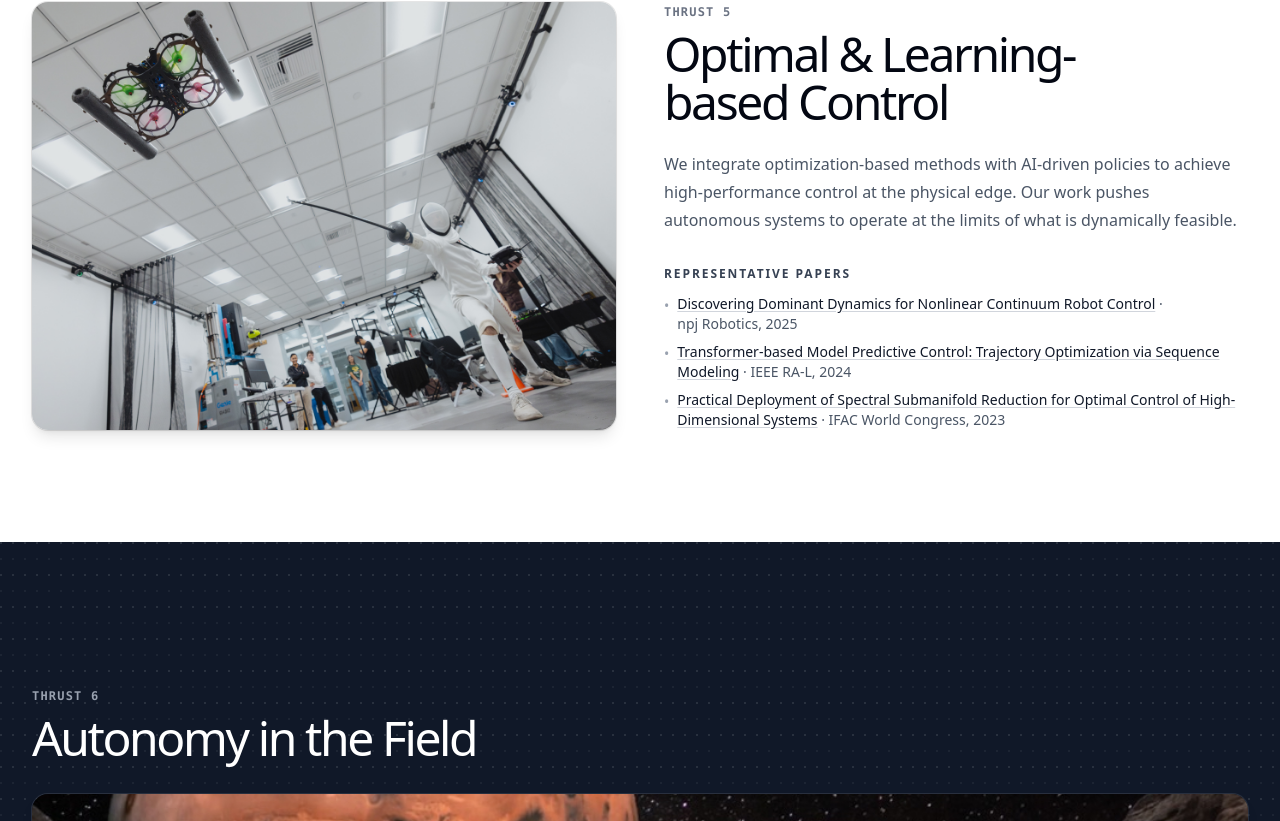
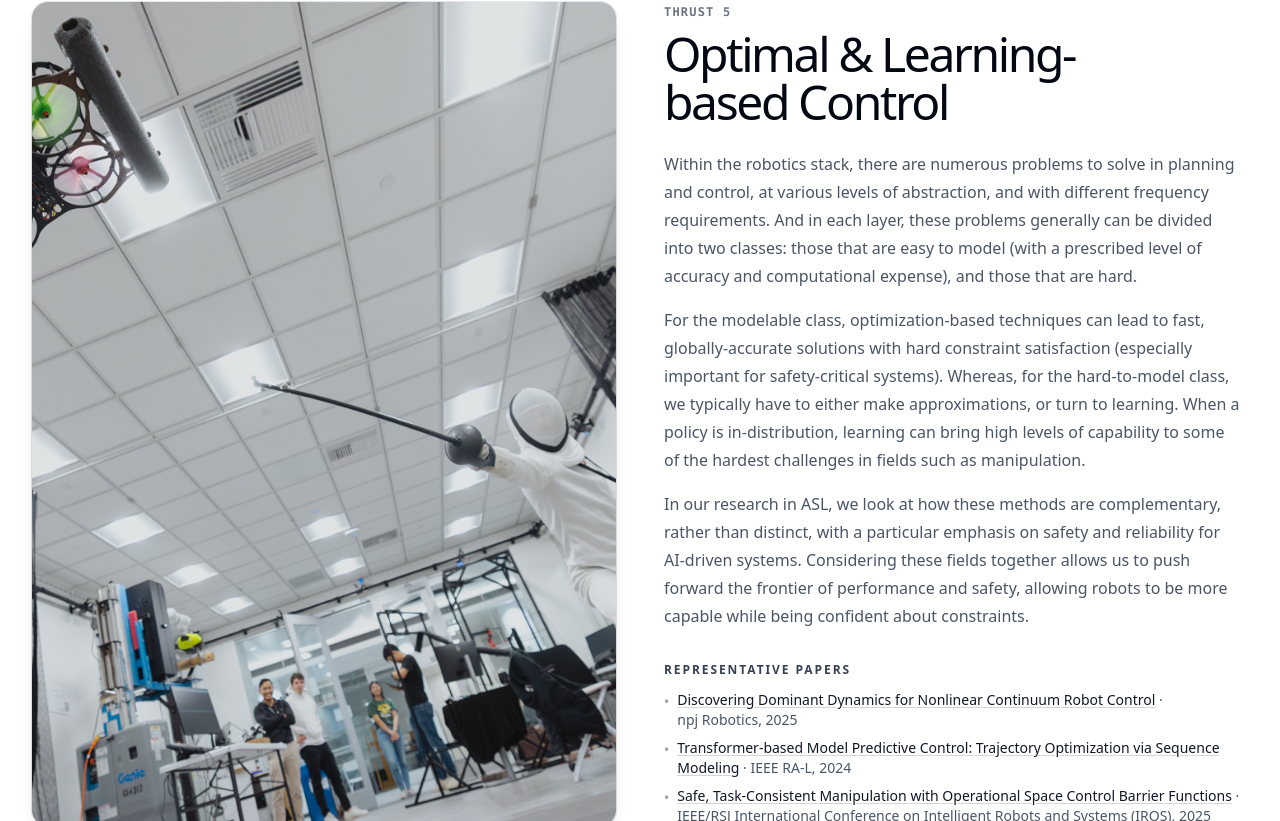
Before and after one commit to StanfordASL/stanfordasl.github.io, a Next.js app: page /research in a window 1280 px wide. Shown: the part 5239-6060 px from the top of the page. Built offline with nearby package versions, Linux system fonts and the light colour scheme; a web font is replaced by a local one.

Commit message:
Revise Thrust 5; add OSCBF paper

```diff
--- a/src/app/page.tsx
+++ b/src/app/page.tsx
@@ -183,7 +183,7 @@ function BentoSection() {
           <BentoCard
             eyebrow="Optimal & Learning-based Control"
             title="Operate at the limits"
-            description="We integrate optimization-based methods with AI-driven policies to achieve high-performance control at the physical edge."
+            description="We look at the complementary nature of optimization-based and learning-based control and planning methods. At their interface, we can bring the speed, interpretability, and constraint satisfaction of optimization to the broad capabilities and generalization of machine learning."
             graphic={
               <div className="absolute inset-0 bg-[url(/visual-highlights/2.jpg)] bg-cover bg-center" />
             }
--- a/src/app/research/page.tsx
+++ b/src/app/research/page.tsx
@@ -365,7 +365,11 @@ export default function Research() {
         id="control"
         eyebrow="Thrust 5"
         title="Optimal &amp; Learning-based Control"
-        description="We integrate optimization-based methods with AI-driven policies to achieve high-performance control at the physical edge. Our work pushes autonomous systems to operate at the limits of what is dynamically feasible."
+        description={<>
+          <p>Within the robotics stack, there are numerous problems to solve in planning and control, at various levels of abstraction, and with different frequency requirements. And in each layer, these problems generally can be divided into two classes: those that are easy to model (with a prescribed level of accuracy and computational expense), and those that are hard.</p>
+          <p className="mt-4">For the modelable class, optimization-based techniques can lead to fast, globally-accurate solutions with hard constraint satisfaction (especially important for safety-critical systems). Whereas, for the hard-to-model class, we typically have to either make approximations, or turn to learning. When a policy is in-distribution, learning can bring high levels of capability to some of the hardest challenges in fields such as manipulation.</p>
+          <p className="mt-4">In our research in ASL, we look at how these methods are complementary, rather than distinct, with a particular emphasis on safety and reliability for AI-driven systems. Considering these fields together allows us to push forward the frontier of performance and safety, allowing robots to be more capable while being confident about constraints.</p>
+        </>}
         papers={[
           {
             title:
@@ -381,12 +385,20 @@ export default function Research() {
             year: '2024',
             url: '/wp-content/papercite-data/pdf/Celestini.Gammelli.ea.RAL24.pdf',
           },
+          // {
+          //   title:
+          //     'Practical Deployment of Spectral Submanifold Reduction for Optimal Control of High-Dimensional Systems',
+          //   venue: 'IFAC World Congress',
+          //   year: '2023',
+          //   url: '/wp-content/papercite-data/pdf/Alora.Cenedese.IFAC23.pdf',
+          // },
           {
             title:
-              'Practical Deployment of Spectral Submanifold Reduction for Optimal Control of High-Dimensional Systems',
-            venue: 'IFAC World Congress',
-            year: '2023',
-            url: '/wp-content/papercite-data/pdf/Alora.Cenedese.IFAC23.pdf',
+              'Safe, Task-Consistent Manipulation with Operational Space Control Barrier Functions',
+            venue:
+              'IEEE/RSJ International Conference on Intelligent Robots and Systems (IROS)',
+            year: '2025',
+            url: 'https://ieeexplore.ieee.org/document/11246389',
           },
         ]}
         graphic={
```
